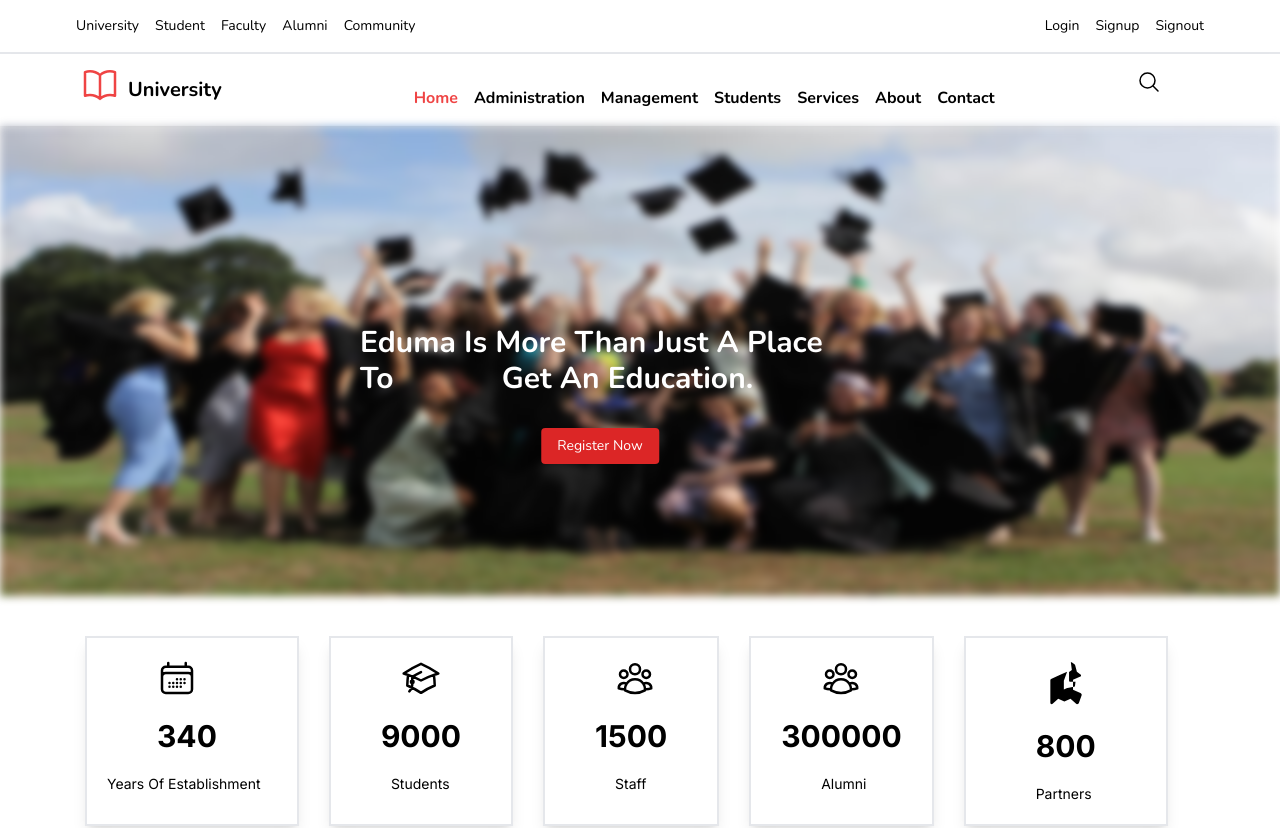
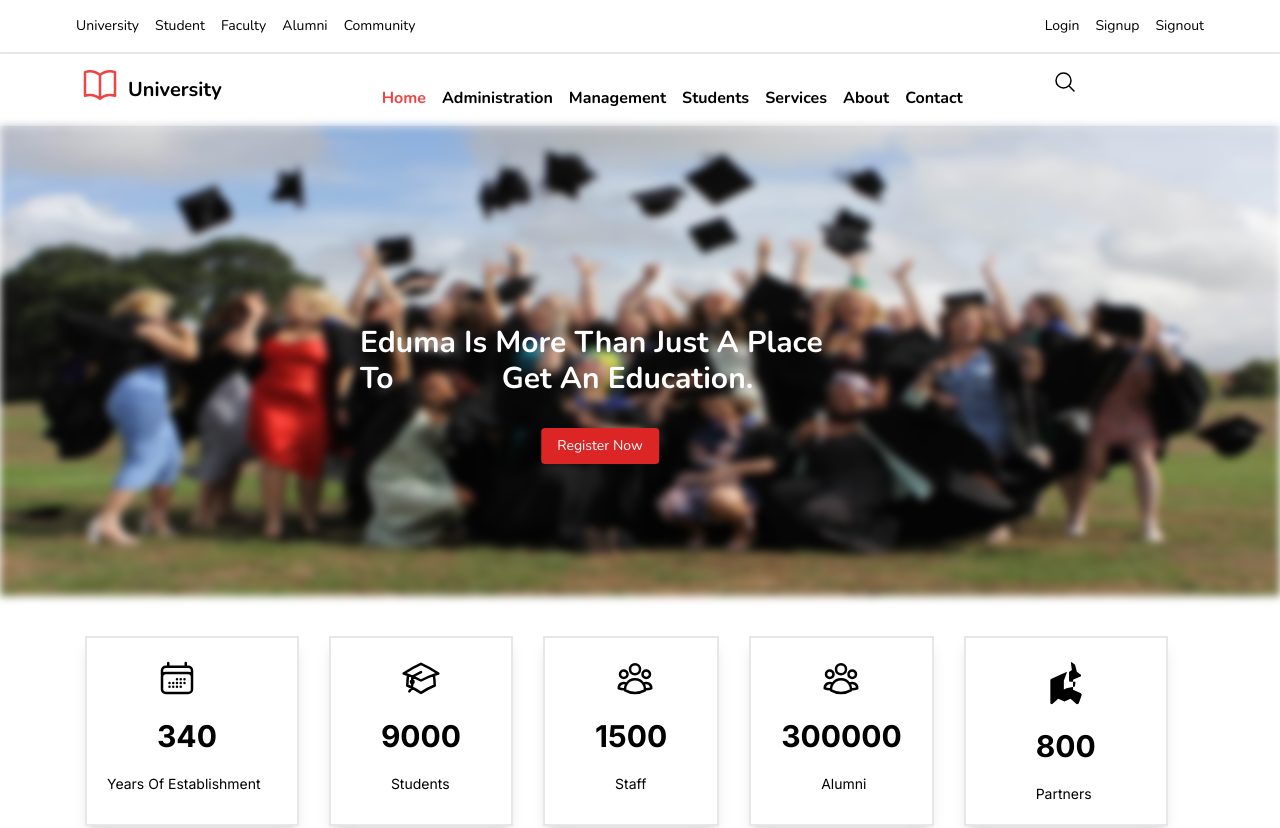
Before and after one commit to talhahamid29/website, a Next.js app: page / in a window 1280 px wide. Shown: the top 828 px of the page. Built offline with nearby package versions, Linux system fonts and the light colour scheme.

Commit message:
'website'

```diff
--- a/components/Header/Navbar2.tsx
+++ b/components/Header/Navbar2.tsx
@@ -6,7 +6,7 @@
 
       return (
         <div>
-          <div className="bg-white font-nunito shadow-lg lg:space-x-48 p-4 pl-4 md:pl-20 flex">
+          <div className="bg-white font-nunito shadow-lg lg:space-x-40 p-4 pl-4 md:pl-20 flex">
             <div className="flex items-center">
               <svg
                 xmlns="http://www.w3.org/2000/svg"
@@ -58,7 +58,7 @@
                 viewBox="0 0 24 24"
                 strokeWidth={1.5}
                 stroke="currentColor"
-                className="w-6 h-6 lg:ml-[-50px]"
+                className="w-6 h-6 lg:ml-[-70px]"
               >
                 <path
                   strokeLinecap="round"
```
